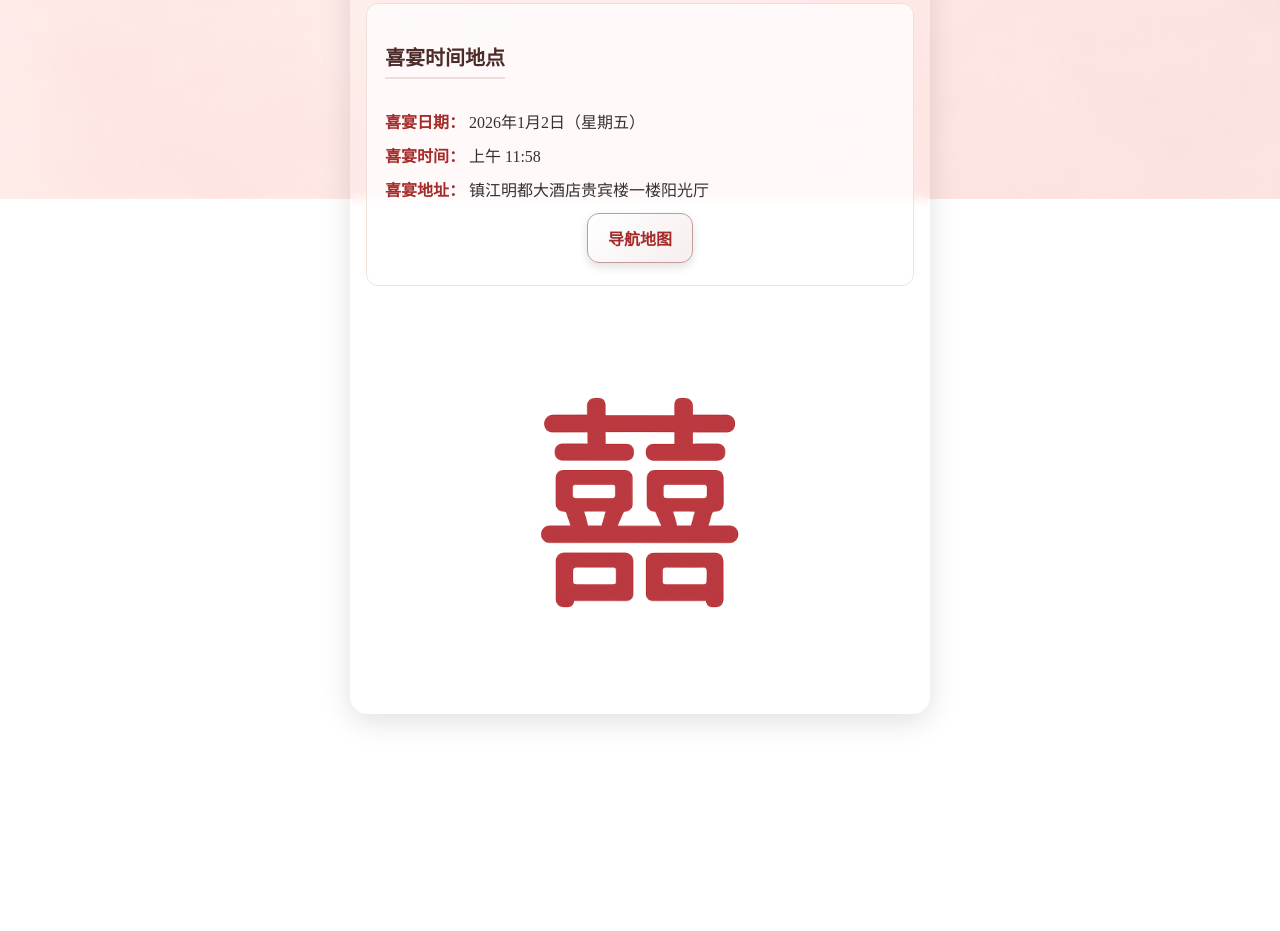
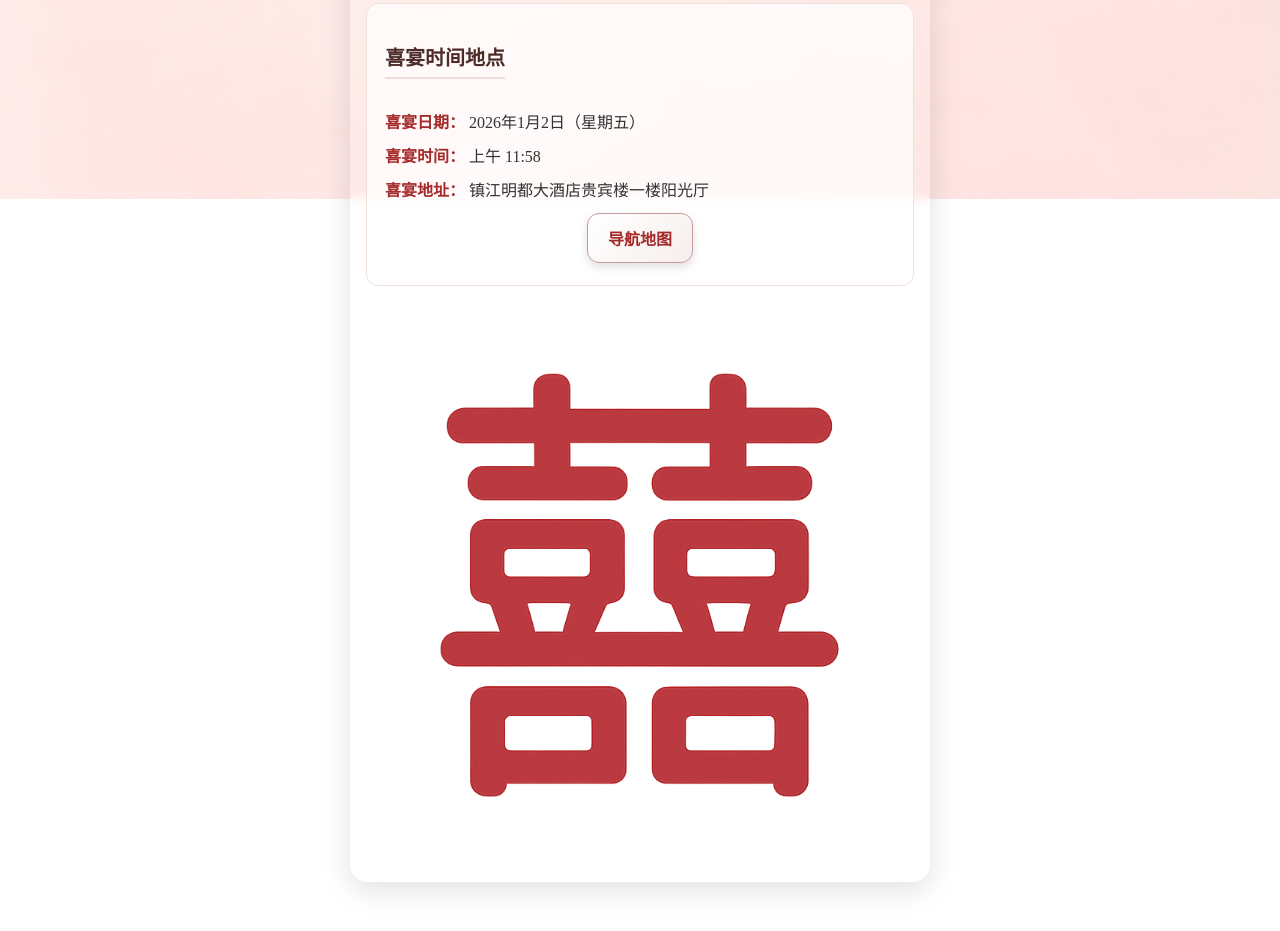
Before and after one commit to finalss/wedding-invite, a plain HTML site: page Test.html in a window 1280 px wide. Shown: the part 601-1532 px from the top of the page. Before the commit the page ends 1343 px from the top, so only its background shows below. Drawn offline with Linux system fonts and the light colour scheme; a web font is replaced by a local one.

Commit message:
Update Test.html

```diff
--- a/Test.html
+++ b/Test.html
@@ -112,7 +112,7 @@ body::after{content:"";position:fixed;inset:0;background:rgba(255,250,246,0.55);
         <div style="text-align:center; margin-top:28px;">
           <img src="https://finalss.github.io/wedding-invite/Image1.png"
            alt="喜图片"
-          style="width:78%; max-width:380px; opacity:0.92;">
+          style="width:100%; max-width:650px; opacity:0.92;  transform: scale(1.4); /* 放大 1.2 倍，可自行调整 */ transform-origin: center;">
         </div>
 
       </div>
```
